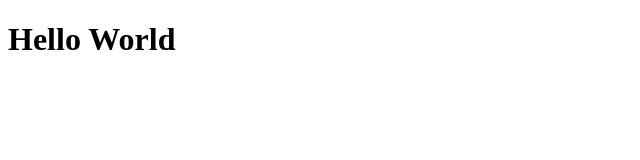
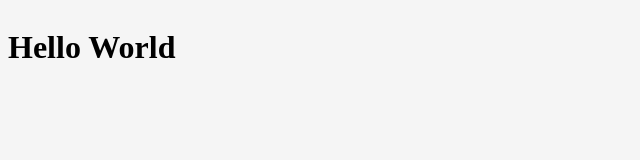
Before and after one commit to sap64/SellMyBookApp, a plain HTML site: page index.html in a window 1280 px wide. Shown: the whole page, without its empty margins (0-640 px from the left). Drawn offline with Linux system fonts and the light colour scheme.

Commit message:
updated html and css files

```diff
--- a/index.css
+++ b/index.css
@@ -1 +1,7 @@
 /*CSS for app*/
+body{
+	height: 100%;
+	width: 100%;
+	position: absolute;
+	background-color: whitesmoke;
+}
--- a/index.html
+++ b/index.html
@@ -2,7 +2,7 @@
 
 <html>
 <head>
-
+	<link rel="stylesheet" type="text/css" href="index.css" />
 </head>
 <body>
 	<h1>Hello World</h1>
```
